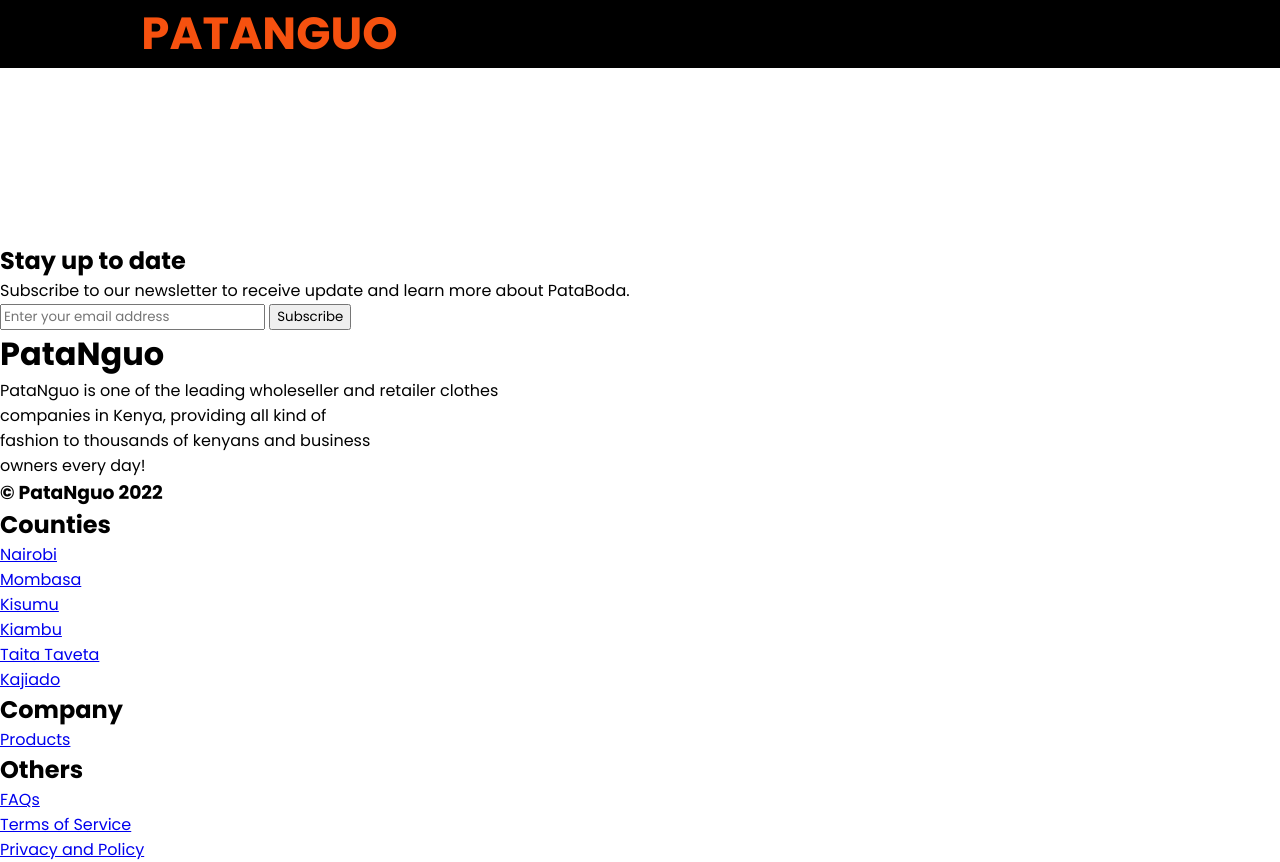
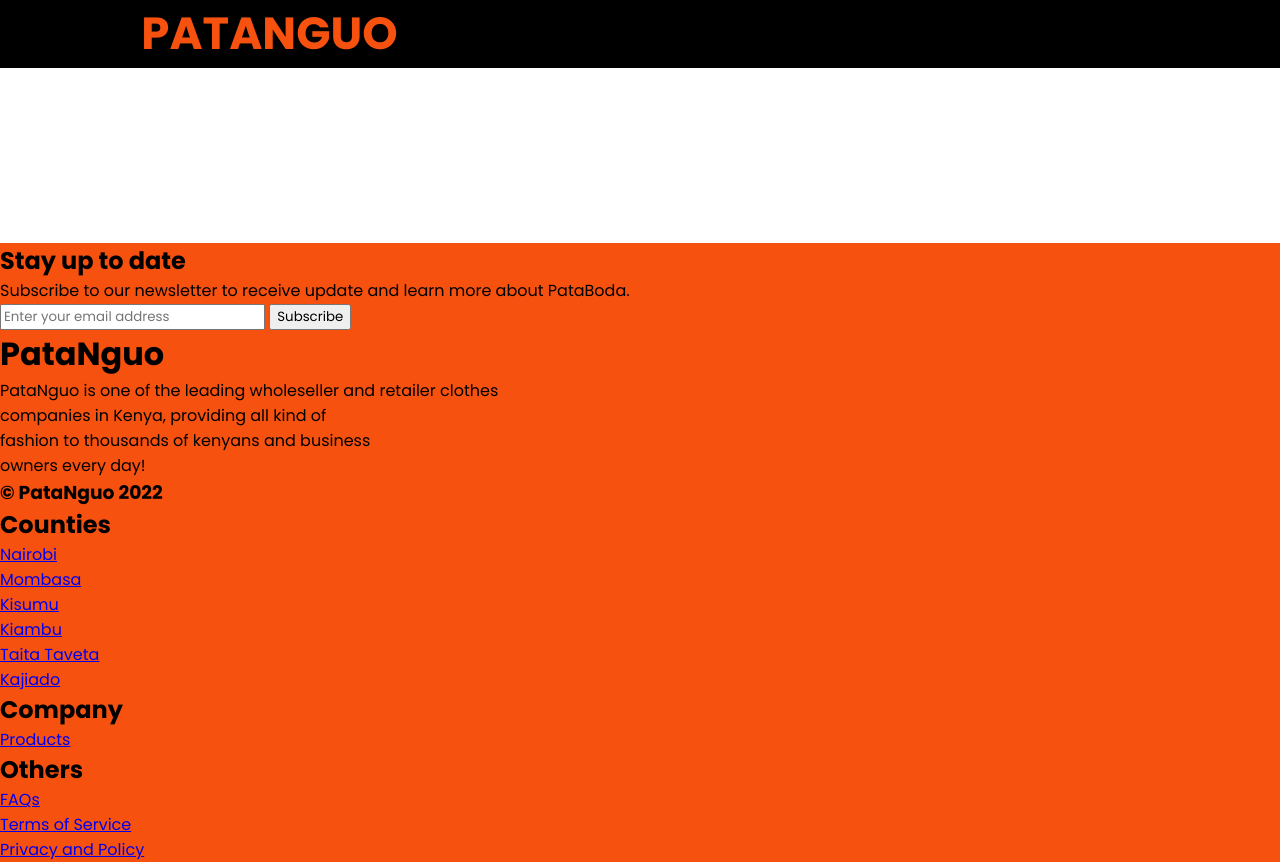
Before and after one commit to benardcheruiyot/phase-one-ip, a plain HTML site: page index.html in a window 1280 px wide. Drawn offline with Linux system fonts and the light colour scheme.

Commit message:
styling footer container

```diff
--- a/index.css
+++ b/index.css
@@ -68,3 +68,8 @@
   }
 }
 /* --start of footer container-- */
+.footercontainer {
+  width: 100%;
+  background-color: #f6510f;
+  margin-bottom: 0;
+}
```
